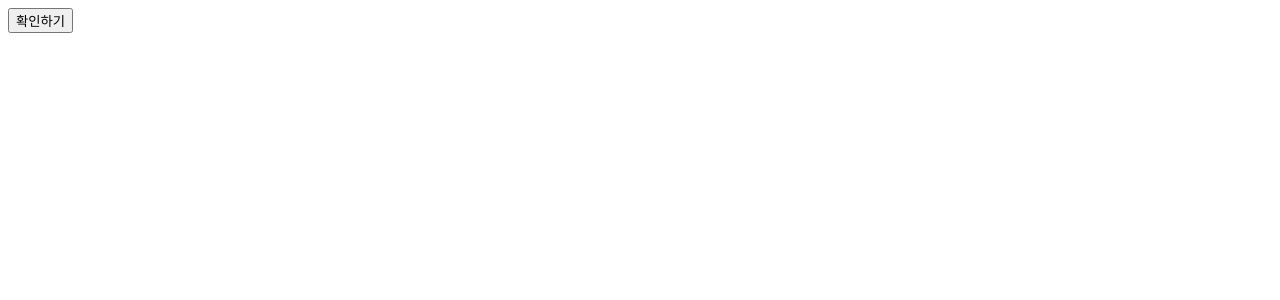
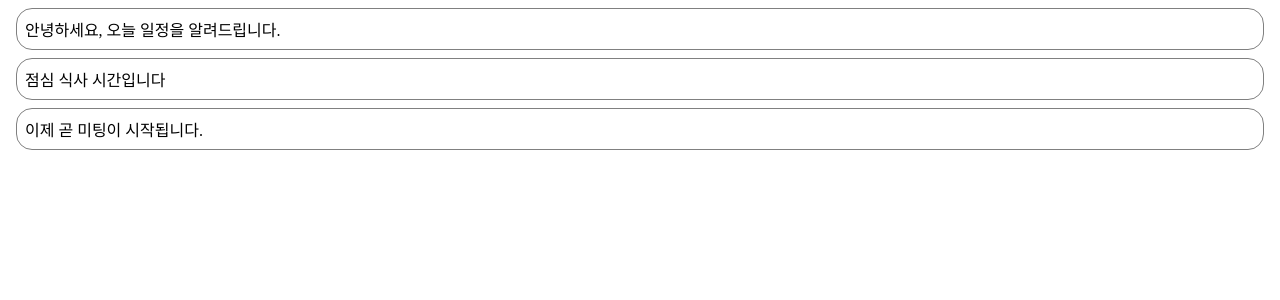
Before and after one commit to joo-seongchan/sopleReact, a React (Create React App) app: page / in a window 1280 px wide. Shown: the top 300 px of the page. Built offline with nearby package versions, Linux system fonts and the light colour scheme.

Commit message:
chapter6Ex

```diff
--- a/src/App.js
+++ b/src/App.js
@@ -1,14 +1,16 @@
 import { Chapter6 } from "./chapter6/Chapter6";
 import { Chapter61 } from "./chapter6/Chapter61";
+import NotificationList from "./chapter6/Chapter6EX1";
 import { UseCount } from "./chapter7/UseCount";
 import { Chapter8 } from "./chapter8/Chapter8";
 
 function App() {
   return (
     <>
+      <NotificationList />
       {/* <Chapter61 /> */}
       {/* <UseCount /> */}
-      <Chapter8 />
+      {/* <Chapter8 /> */}
     </>
   );
 }
--- a/src/chapter6/Chapter61.js
+++ b/src/chapter6/Chapter61.js
@@ -1,4 +1,4 @@
-import { useState } from "react";
+import { useEffect, useState } from "react";
 import { Chapter6 } from "../chapter6/Chapter6";
 
 const reservdNotifications = [
@@ -6,16 +6,17 @@ const reservdNotifications = [
   { message: "점심 식사 시간입니다" },
   { message: "이제 곧 미팅이 시작됩니다." },
 ];
-let timer;
+
 export const Chapter61 = () => {
   const [message, setMessage] = useState({ notifications: [] });
+  const { notifications } = message;
+
   const componentDidMount = () => {
-    const { notifications } = message;
-    timer = setInterval(() => {
+    let timer = setInterval(() => {
       if (notifications.length < reservdNotifications.length) {
         const index = notifications.length;
         notifications.push(reservdNotifications[index]);
-        console.log(notifications);
+        console.log(notifications[index]);
         setMessage({
           notifications: notifications,
         });
--- /dev/null
+++ b/src/chapter6/Chapter6EX.js
@@ -0,0 +1,34 @@
+import React from "react";
+
+const styles = {
+  wrapper: {
+    margin: 8,
+    padding: 8,
+    display: "flex",
+    flexDriection: "row",
+    border: "1px solid grey",
+    borderRadius: 16,
+  },
+
+  messageText: {
+    color: "black",
+    fontSize: 16,
+  },
+};
+
+class Notification extends React.Component {
+  constructor(props) {
+    super(props);
+
+    this.state = {};
+  }
+  render() {
+    return (
+      <div style={styles.wrapper}>
+        <span> {this.props.message}</span>
+      </div>
+    );
+  }
+}
+
+export default Notification;
--- /dev/null
+++ b/src/chapter6/Chapter6EX1.js
@@ -0,0 +1,61 @@
+import React from "react";
+import Notification from "./Chapter6EX";
+
+const reservdNotifications = [
+  {
+    id: 0,
+    message: "안녕하세요, 오늘 일정을 알려드립니다.",
+  },
+  {
+    id: 1,
+    message: "점심 식사 시간입니다",
+  },
+  {
+    id: 2,
+    message: "이제 곧 미팅이 시작됩니다.",
+  },
+];
+
+var timer;
+
+class NotificationList extends React.Component {
+  constructor(props) {
+    super(props);
+
+    this.state = {
+      notifications: [],
+    };
+  }
+
+  componentDidMount() {
+    const { notifications } = this.state;
+    timer = setInterval(() => {
+      if (notifications.length < reservdNotifications.length) {
+        const index = notifications.length;
+        notifications.push(reservdNotifications[index]);
+        this.setState({
+          notifications: notifications,
+        });
+      } else {
+        clearInterval(timer);
+      }
+    }, 1000);
+  }
+
+  render() {
+    return (
+      <div>
+        {this.state.notifications.map((notification) => {
+          return (
+            <Notification
+              key={notification.id}
+              message={notification.message}
+            />
+          );
+        })}
+      </div>
+    );
+  }
+}
+
+export default NotificationList;
```
